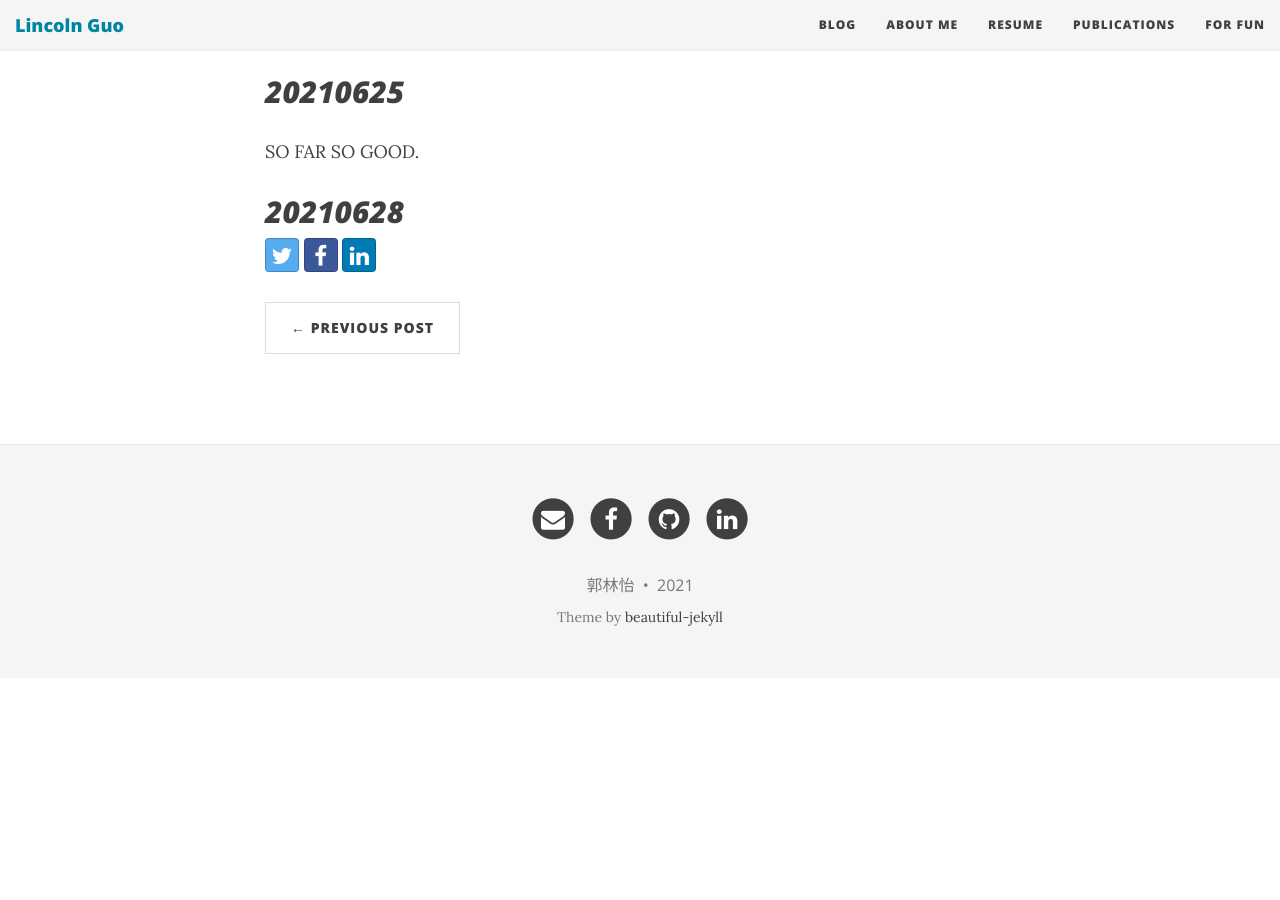
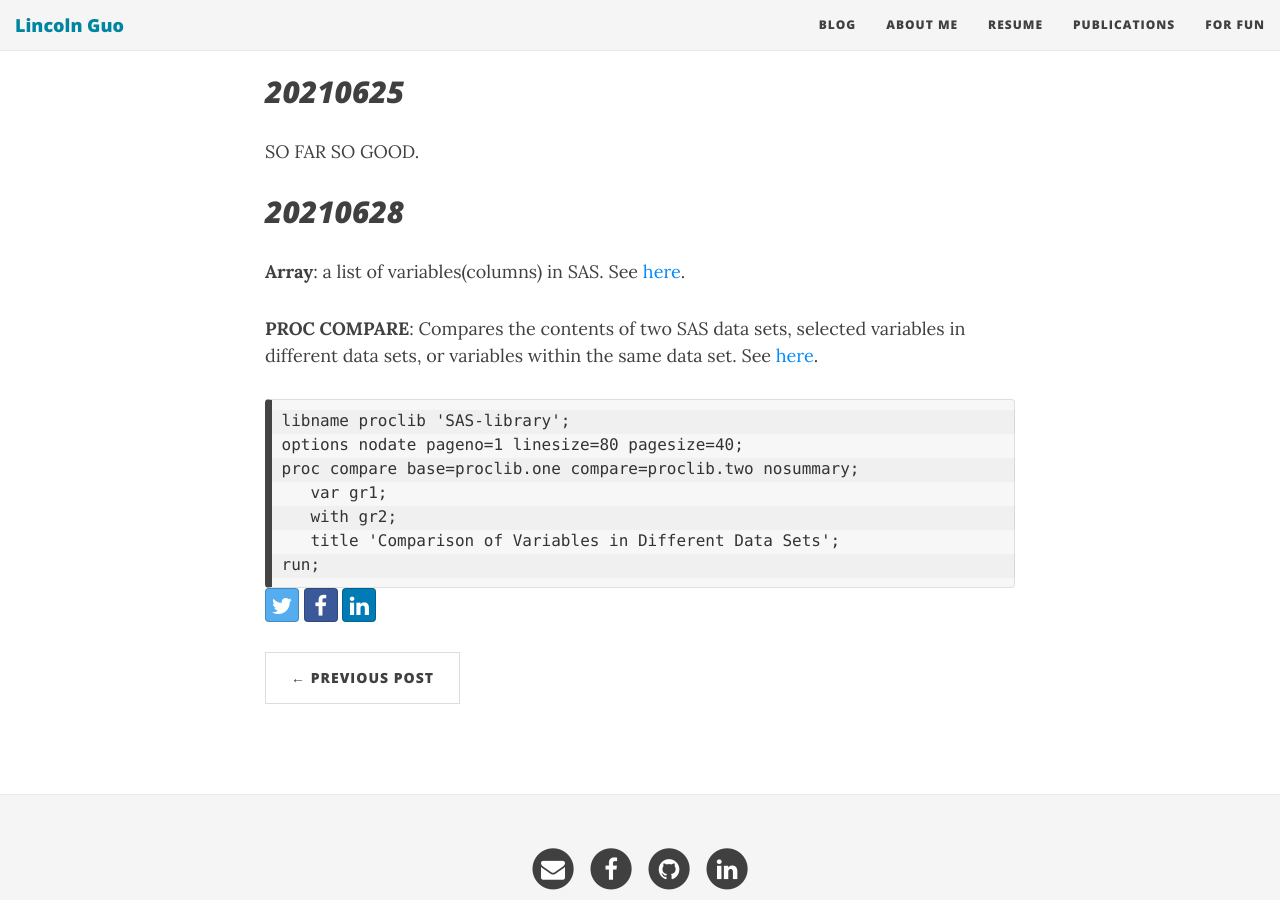
Before and after one commit to LinyiGuo96/LinyiGuo96.github.io, a Jekyll site: the page built from _posts/2021-06-16-SAS-Working-Notes.md, in a window 1280 px wide and 900 px high, scrolled down 5729 px. Built offline with Jekyll 4.4.1, drawn with Linux system fonts in a browser that asks for light colours; nearby versions of some CDN libraries; comment, search, counter and statistics services are not loaded; before the commit the page ends 6407 px from its top, so only the background shows below that.

Commit message:
Update 2021-06-16-SAS-Working-Notes.md

````diff
--- a/_posts/2021-06-16-SAS-Working-Notes.md
+++ b/_posts/2021-06-16-SAS-Working-Notes.md
@@ -178,3 +178,17 @@ run;
 SO FAR SO GOOD.
 
 ## _20210628_
+
+**Array**: a list of variables(columns) in SAS. See [here](https://linyiguo96.github.io//2021-04-28-SAS-Advanced-Study-Notes/#array).
+
+**PROC COMPARE**: Compares the contents of two SAS data sets, selected variables in different data sets, or variables within the same data set. See [here](https://documentation.sas.com/doc/en/pgmsascdc/9.4_3.5/proc/n0c1y14wyd3u7yn1dmfcpaejllsn.htm).
+
+```
+libname proclib 'SAS-library';
+options nodate pageno=1 linesize=80 pagesize=40;
+proc compare base=proclib.one compare=proclib.two nosummary;
+   var gr1;
+   with gr2;
+   title 'Comparison of Variables in Different Data Sets';
+run;
+```
````
